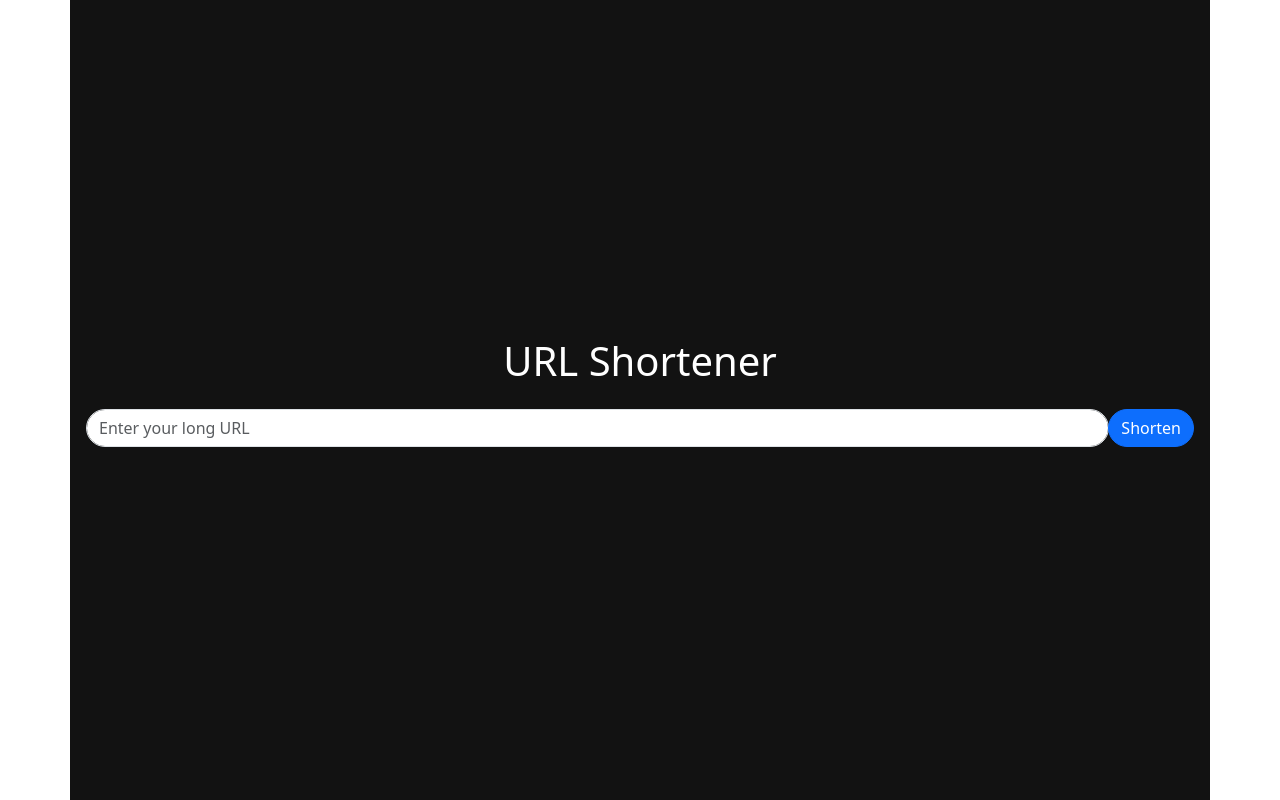
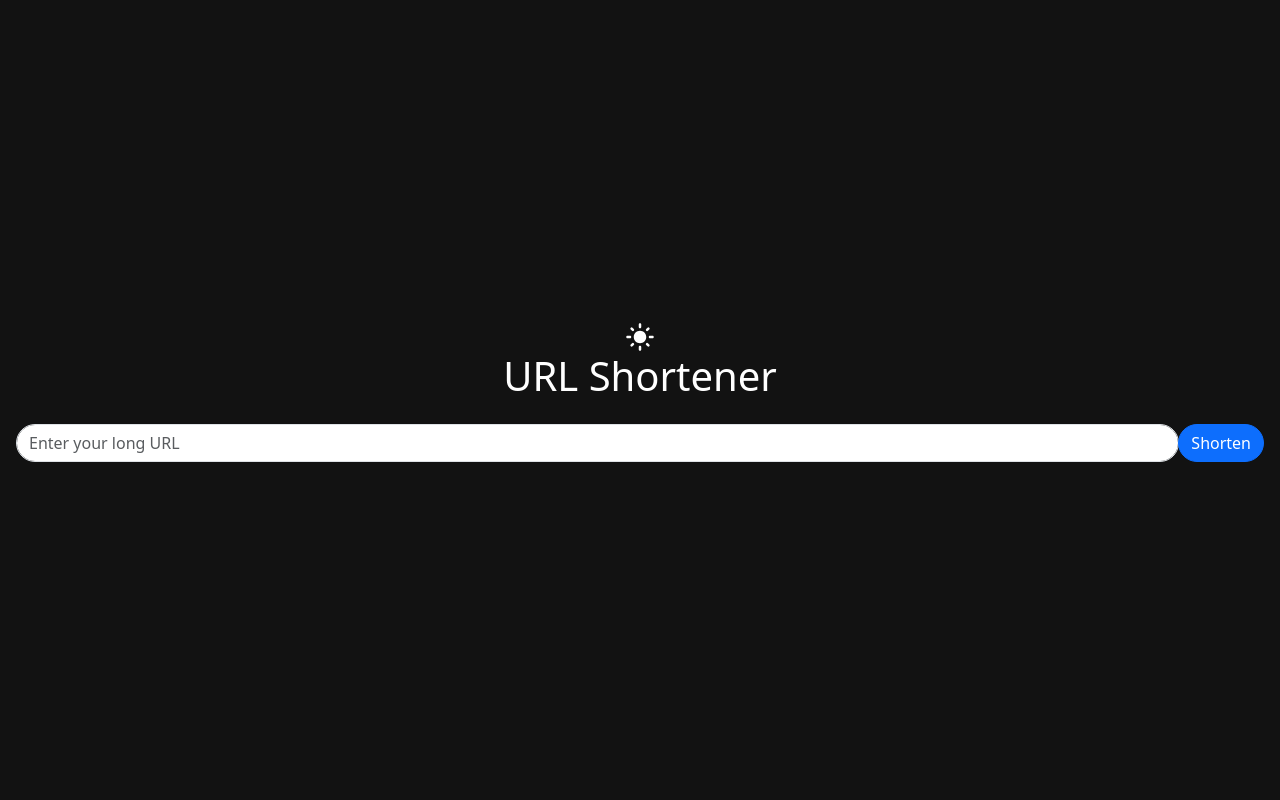
Before and after one commit to ardszsantos/urlShortner-front, a React (Create React App) app: page / in a window 1280 px wide. Built offline with nearby package versions, Linux system fonts and the light colour scheme.

Commit message:
fix: altered some styling issues

```diff
--- a/src/pages/mainPage.js
+++ b/src/pages/mainPage.js
@@ -1,10 +1,13 @@
 import React, { useState } from 'react';
 import axios from 'axios';
 import { FaCopy } from 'react-icons/fa';
+import { MdDarkMode, MdLightMode } from 'react-icons/md';  // Import icons for the toggler
+import { useTheme } from '../ThemeProvider';  // Use theme from ThemeProvider
 
 const MainPage = () => {
   const [longUrl, setLongUrl] = useState('');
   const [shortUrl, setShortUrl] = useState('');
+  const { theme, toggleTheme } = useTheme();  // Destructure theme and toggleTheme
 
   // Function to copy the short URL to the clipboard
   const copyToClipboard = () => {
@@ -24,7 +27,10 @@ const MainPage = () => {
   };
 
   return (
-    <div className="app container vh-100 d-flex flex-column justify-content-center align-items-center px-3">
+    <div className="app container-fluid vh-100 d-flex flex-column justify-content-center align-items-center px-3">
+      <div className="theme-toggler" onClick={toggleTheme} style={{ cursor: 'pointer' }}>
+        {theme === 'light' ? <MdDarkMode size={30} /> : <MdLightMode size={30} />}
+      </div>
       <h1 className="text-center mb-4">URL Shortener</h1>
       <form onSubmit={handleSubmit} className="w-100 w-md-75 w-lg-50">
         <div className="input-group mb-3">
@@ -40,7 +46,6 @@ const MainPage = () => {
           </button>
         </div>
       </form>
-
       {shortUrl && (
         <div className="input-group mt-4 w-100 w-md-75 w-lg-50">
           <input
@@ -56,6 +61,7 @@ const MainPage = () => {
       )}
     </div>
   );
+
 };
 
 export default MainPage;
```
